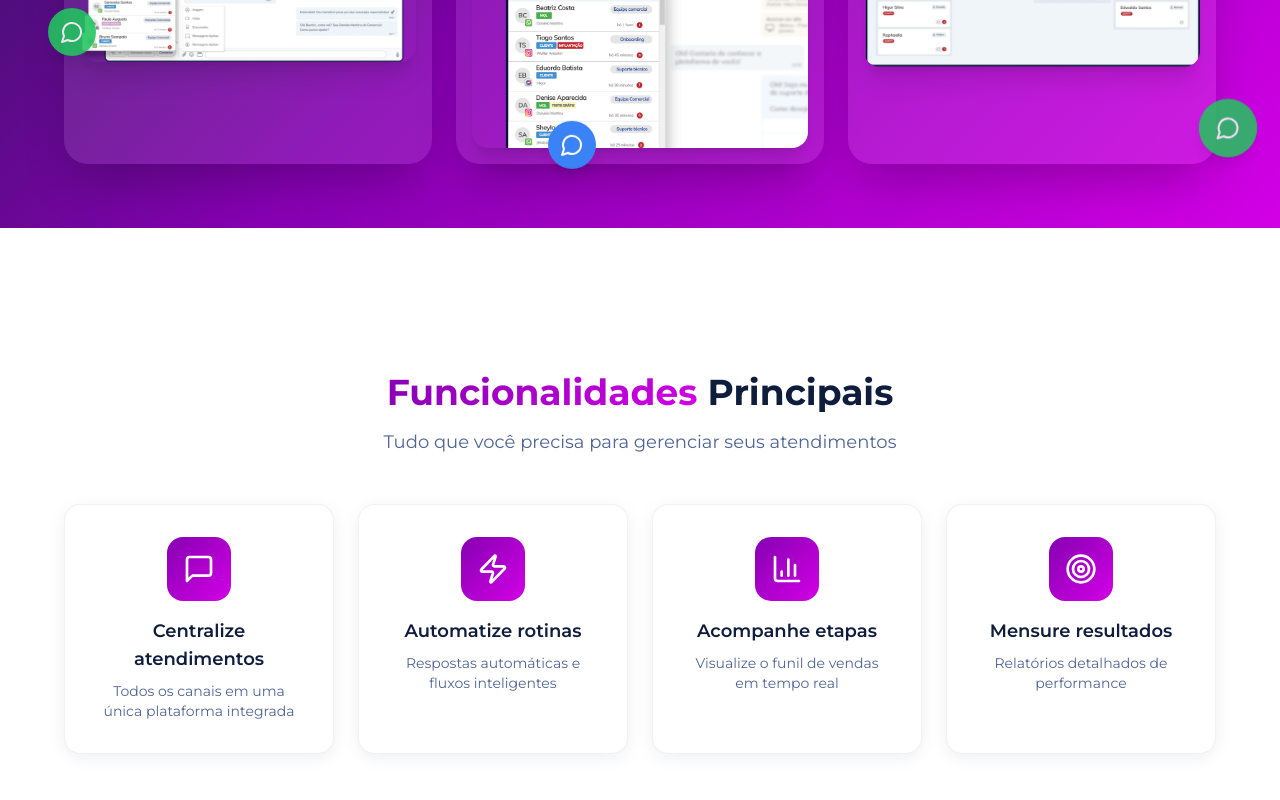
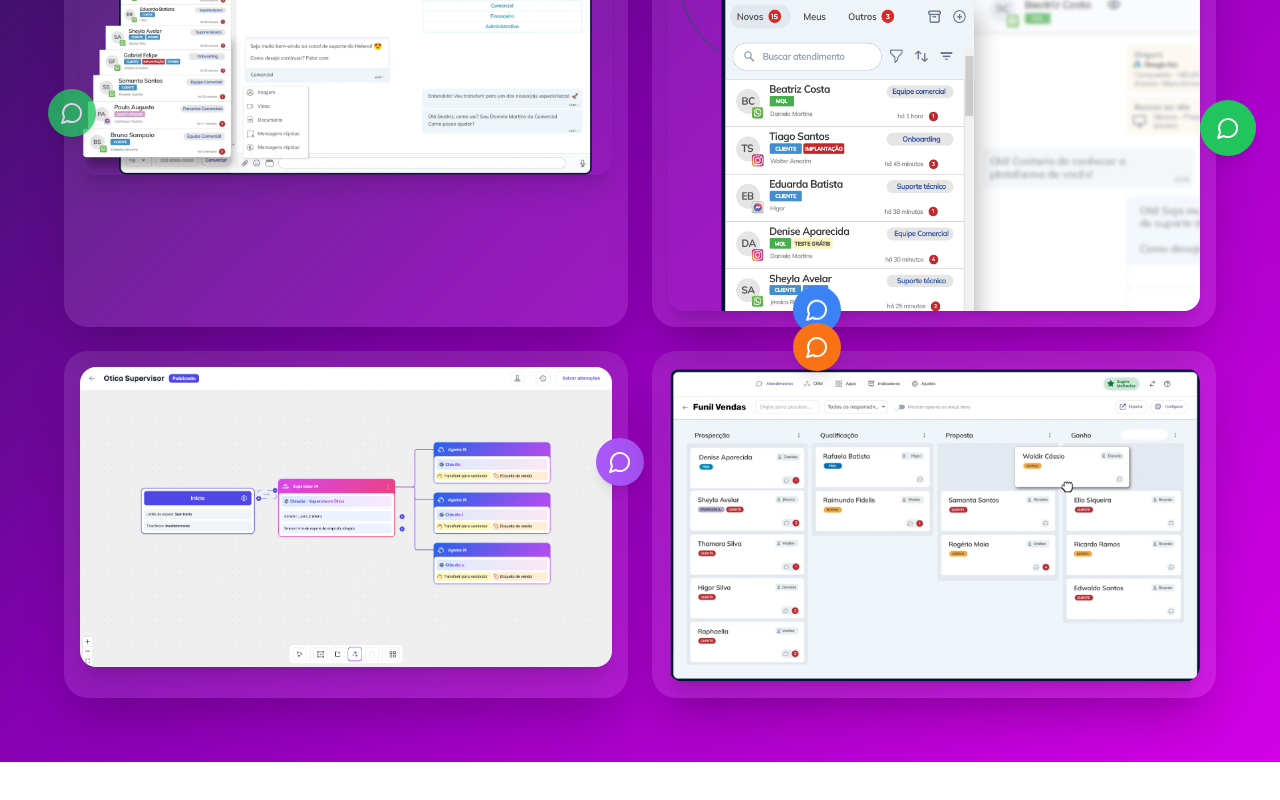
Before and after one commit to garimpotecnologia-sudo/lovely-crm-clone, a React (Vite) app: page / in a window 1280 px wide. Shown: the part 620-1420 px from the top of the page. Built offline with nearby package versions, Linux system fonts and the light colour scheme; the HTML template or start-up script is replaced by a standard one.

Commit message:
Refactor: Adjust hero images

```diff
--- a/src/components/HeroSection.tsx
+++ b/src/components/HeroSection.tsx
@@ -3,6 +3,7 @@ import { Play, MessageCircle, Instagram } from "lucide-react";
 import crmInterface from "@/assets/crm-interface-new.png";
 import plataformaAtendimento from "@/assets/plataforma-atendimento.png";
 import crmFunilVendas from "@/assets/crm-funil-vendas.png";
+import automationFlow from "@/assets/automation-flow.png";
 import logoHorizontal from "@/assets/logo-horizontal-light.png";
 interface HeroSectionProps {
   onOpenPricing: () => void;
@@ -43,7 +44,7 @@ const HeroSection = ({
 
           {/* Dashboard Preview */}
           <div className="relative max-w-6xl mx-auto bounce-in">
-            <div className="grid md:grid-cols-3 gap-6">
+            <div className="grid md:grid-cols-2 gap-6">
               <div className="relative bg-white/10 backdrop-blur-sm rounded-3xl p-4 shadow-2xl">
                 <img src={crmInterface} alt="Central de Atendimento AgentPRO" className="w-full h-auto rounded-2xl shadow-xl" />
 
@@ -68,9 +69,17 @@ const HeroSection = ({
               </div>
 
               <div className="relative bg-white/10 backdrop-blur-sm rounded-3xl p-4 shadow-2xl">
+                <img src={automationFlow} alt="Automação de Fluxos AgentPRO" className="w-full h-auto rounded-2xl shadow-xl" />
+
+                <div className="absolute top-1/4 -right-4 bg-purple-500 rounded-full p-3 shadow-lg animate-pulse delay-300">
+                  <MessageCircle className="h-6 w-6 text-white" />
+                </div>
+              </div>
+
+              <div className="relative bg-white/10 backdrop-blur-sm rounded-3xl p-4 shadow-2xl">
                 <img src={crmFunilVendas} alt="Funil de Vendas CRM AgentPRO" className="w-full h-auto rounded-2xl shadow-xl" />
 
-                <div className="absolute top-1/4 -right-4 bg-purple-500 rounded-full p-3 shadow-lg animate-pulse delay-300">
+                <div className="absolute -top-4 left-1/4 bg-orange-500 rounded-full p-3 shadow-lg animate-bounce delay-500">
                   <MessageCircle className="h-6 w-6 text-white" />
                 </div>
               </div>
```
